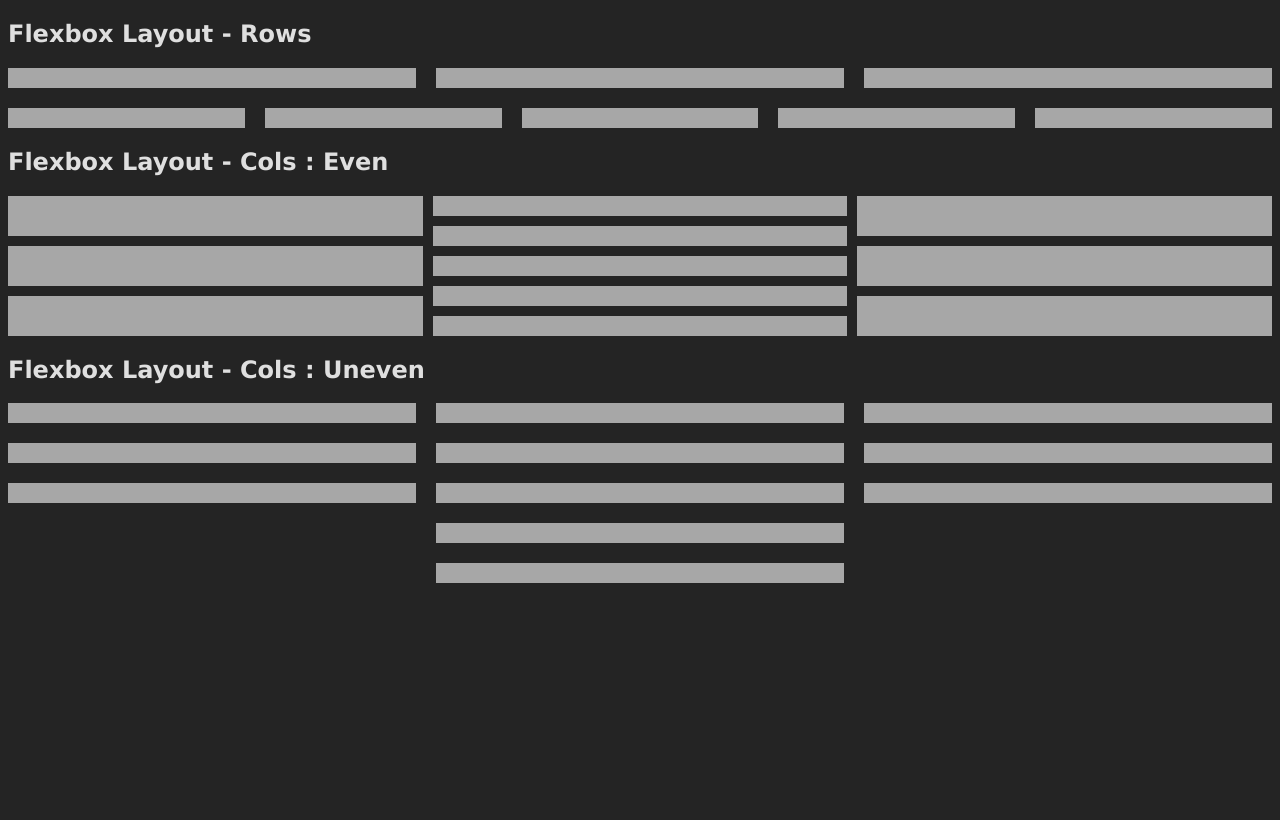
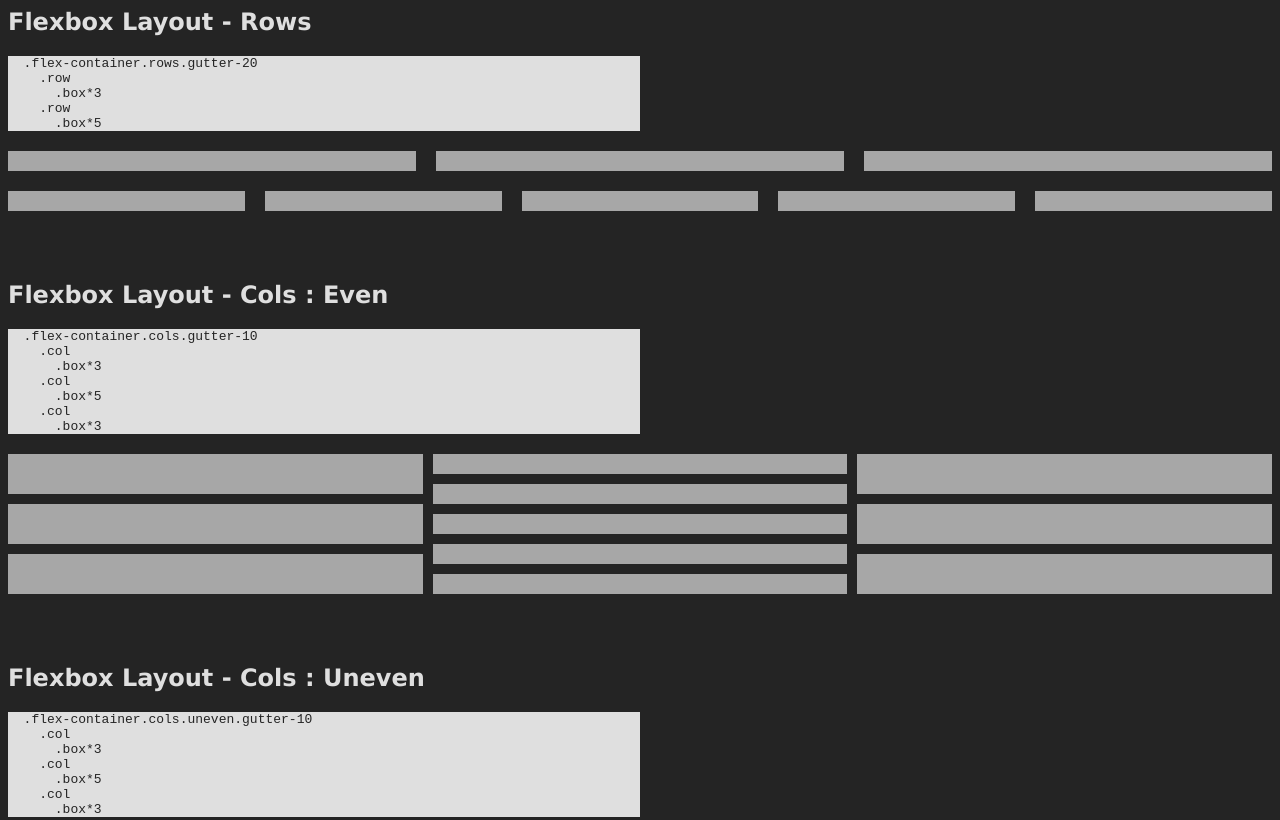
Before and after one commit to jsownz/flexbox-layout, a website: page views/example.html in a window 1280 px wide. Shown: the top 820 px of the page. Drawn offline with Linux system fonts and the light colour scheme.

Commit message:
adds some html examples

```diff
--- a/scss/app.scss
+++ b/scss/app.scss
@@ -12,6 +12,22 @@ body {
   padding: 10px;
 }
 
+h2 {
+  margin-top: 70px;
+  &:first-child {
+    margin-top: 0;
+  }
+}
+
+code {
+  background: $whiteCloud;
+  color: $darkGray;
+  margin: 0 0 20px;
+  display: block;
+  white-space:pre-wrap;
+  width: 50%;
+}
+
 #svg-image-blur {
   display: none;
 }
--- a/views/example.html
+++ b/views/example.html
@@ -10,6 +10,12 @@
   <body>
 
     <h2>Flexbox Layout - Rows</h2>
+
+    <code>  .flex-container.rows.gutter-20
+    .row
+      .box*3
+    .row
+      .box*5</code>
 
     <div class="flex-container rows gutter-20">
       <div class="row">
@@ -27,6 +33,14 @@
     </div>
 
     <h2>Flexbox Layout - Cols : Even</h2>
+
+    <code>  .flex-container.cols.gutter-10
+    .col
+      .box*3
+    .col
+      .box*5
+    .col
+      .box*3</code>
 
     <div class="flex-container cols gutter-10">
       <div class="col">
@@ -50,6 +64,14 @@
 
     <h2>Flexbox Layout - Cols : Uneven</h2>
 
+    <code>  .flex-container.cols.uneven.gutter-10
+    .col
+      .box*3
+    .col
+      .box*5
+    .col
+      .box*3</code>
+
     <div class="flex-container cols uneven gutter-20">
       <div class="col">
         <div class="box"></div>
```
Also changed, not shown: public/css/app.css.
